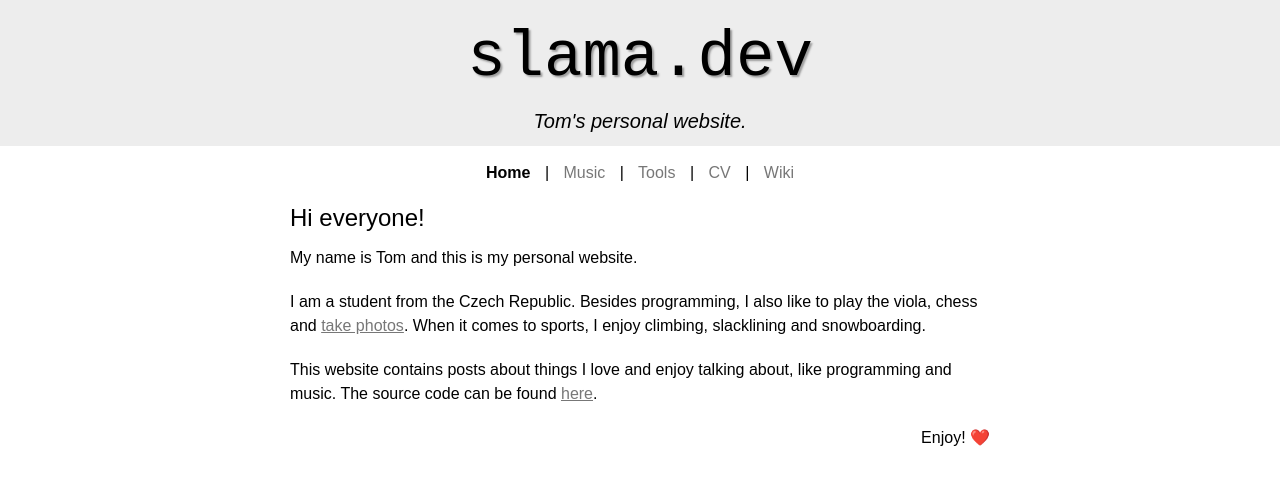
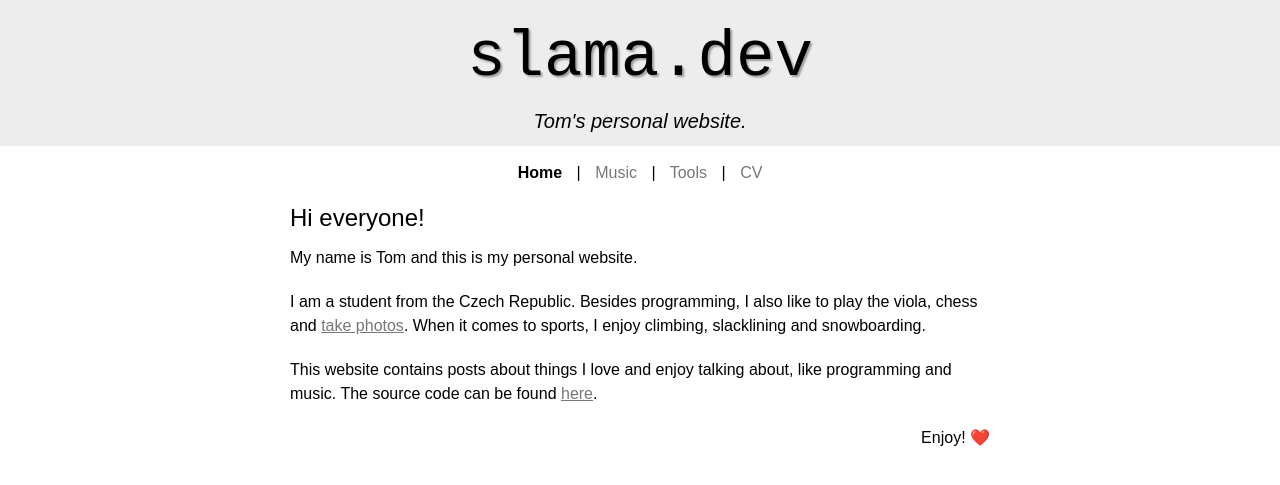
Before and after one commit to xiaoxiae/slama.dev, a Jekyll site: the page built from index.html, in a window 1280 px wide. Shown: the top 485 px of the page. Built offline with Jekyll 4.4.1, drawn with Linux system fonts in a browser that asks for light colours.

Commit message:
remove Wiki link

```diff
--- a/_layouts/default.html
+++ b/_layouts/default.html
@@ -52,10 +52,6 @@
 			{% endunless %}
           {% endif %}
         {% endfor %}
-
-          <!-- add a wiki link at the very end -->
-        <span class="navigation-separator"></span>
-        <a href="{{ site.wiki-url }}">Wiki</a>
       </div>
 
       {{ content }}
--- a/scripts/deploy.py
+++ b/scripts/deploy.py
@@ -13,8 +13,5 @@ os.system("bundle exec jekyll clean")
 os.system("bundle exec jekyll build")
 os.chdir("scripts")
 
-# convert the wiki to a page
-import wiki_to_html.__main__
-
 # upload the website
 import upload
```
